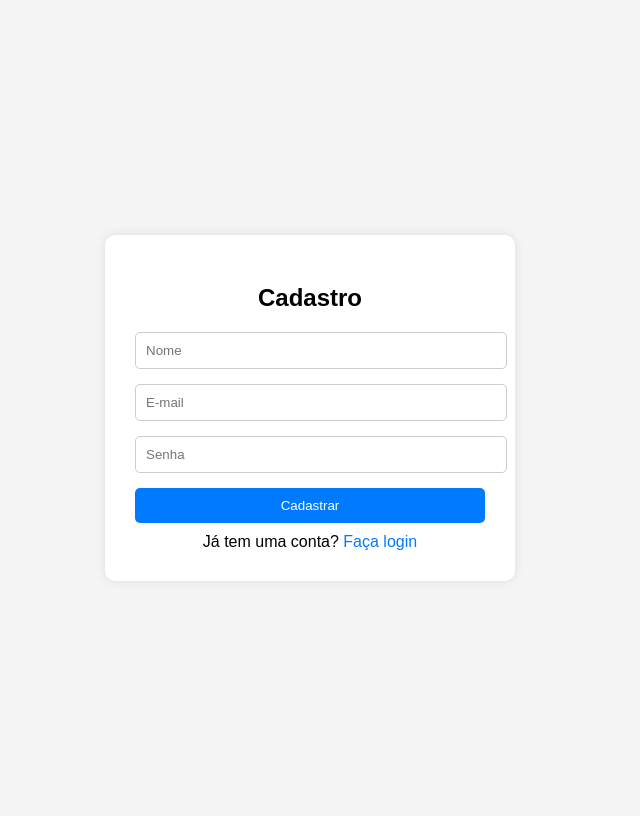
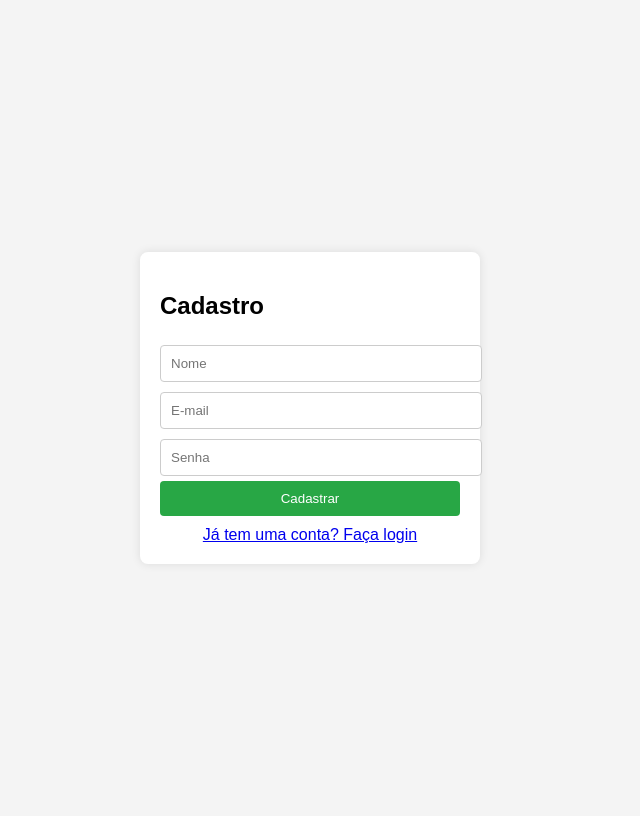
Before and after one commit to Meibuo/Meu-Ponto, a Flask app: page /cadastro in a window 1280 px wide. Shown: the whole page, without its empty margins (330-970 px from the left). Run offline with Flask 3, Linux system fonts and the light colour scheme; parts of the project's set-up code (start-up, migrations or seed data) failed here and were passed over; some libraries are stand-ins or nearby versions.

Commit message:
Add files via upload

```diff
--- a/app.py
+++ b/app.py
@@ -6,10 +6,10 @@ import os
 app = Flask(__name__)
 app.secret_key = os.getenv("SECRET_KEY", "chave-secreta-teste")
 
-# Configuração do banco PostgreSQL (Render)
+# Configuração do banco PostgreSQL
 app.config["SQLALCHEMY_DATABASE_URI"] = os.getenv(
     "DATABASE_URL",
-    "postgresql+psycopg://usuario:senha@host:porta/banco"
+    "postgresql+psycopg://usuario:senha@host:porta/dbname"
 )
 app.config["SQLALCHEMY_TRACK_MODIFICATIONS"] = False
 
@@ -25,16 +25,16 @@ class Usuario(db.Model):
 with app.app_context():
     db.create_all()
 
-# ----------------- ROTAS -----------------
+# =========================
+# Rotas
+# =========================
 
 @app.route("/")
-def home():
-    # Se usuário estiver logado, vai direto para o dashboard
-    if session.get("usuario_id"):
+def index():
+    if "usuario_id" in session:
         return redirect(url_for("dashboard"))
     return redirect(url_for("login"))
 
-# -------- LOGIN --------
 @app.route("/login")
 def login():
     return render_template("login.html")
@@ -45,16 +45,15 @@ def login_post():
     senha = request.form.get("senha")
 
     usuario = Usuario.query.filter_by(email=email).first()
-    if usuario and check_password_hash(usuario.senha, senha):
-        session["usuario_id"] = usuario.id
-        session["usuario_nome"] = usuario.nome
-        flash("Login realizado com sucesso!", "sucesso")
-        return redirect(url_for("dashboard"))
-    else:
-        flash("E-mail ou senha incorretos!", "erro")
+    if not usuario or not check_password_hash(usuario.senha, senha):
+        flash("E-mail ou senha incorretos", "erro")
         return redirect(url_for("login"))
 
-# -------- CADASTRO --------
+    session["usuario_id"] = usuario.id
+    session["usuario_nome"] = usuario.nome
+    flash(f"Bem-vindo, {usuario.nome}!", "sucesso")
+    return redirect(url_for("dashboard"))
+
 @app.route("/cadastro")
 def cadastro():
     return render_template("cadastro.html")
@@ -81,21 +80,21 @@ def registrar():
     flash("Cadastro realizado com sucesso!", "sucesso")
     return redirect(url_for("login"))
 
-# -------- DASHBOARD --------
 @app.route("/dashboard")
 def dashboard():
-    if not session.get("usuario_id"):
-        flash("Faça login para acessar o dashboard.", "erro")
+    if "usuario_id" not in session:
+        flash("Você precisa estar logado para acessar o dashboard.", "erro")
         return redirect(url_for("login"))
-    return render_template("dashboard.html", nome=session.get("usuario_nome"))
+    return f"Olá, {session['usuario_nome']}! Bem-vindo ao Dashboard."
 
-# -------- LOGOUT --------
 @app.route("/logout")
 def logout():
     session.clear()
     flash("Logout realizado com sucesso!", "sucesso")
     return redirect(url_for("login"))
 
-# ----------------- EXECUÇÃO -----------------
+# =========================
+# Run
+# =========================
 if __name__ == "__main__":
     app.run(host="0.0.0.0", port=int(os.getenv("PORT", 5000)))
--- a/templates/cadastro.html
+++ b/templates/cadastro.html
@@ -1,89 +1,38 @@
 <!DOCTYPE html>
-<html lang="pt-br">
+<html lang="pt-BR">
 <head>
     <meta charset="UTF-8">
-    <meta name="viewport" content="width=device-width, initial-scale=1.0">
     <title>Cadastro - Meu Ponto</title>
     <style>
-        body {
-            font-family: Arial, sans-serif;
-            background: #f4f4f4;
-            display: flex;
-            justify-content: center;
-            align-items: center;
-            height: 100vh;
-        }
-        .container {
-            background: #fff;
-            padding: 30px;
-            border-radius: 10px;
-            box-shadow: 0 0 10px rgba(0,0,0,0.1);
-            width: 350px;
-        }
-        h2 {
-            text-align: center;
-            margin-bottom: 20px;
-        }
-        input[type="text"], input[type="email"], input[type="password"] {
-            width: 100%;
-            padding: 10px;
-            margin-bottom: 15px;
-            border-radius: 5px;
-            border: 1px solid #ccc;
-        }
-        button {
-            width: 100%;
-            padding: 10px;
-            background: #007bff;
-            color: #fff;
-            border: none;
-            border-radius: 5px;
-            cursor: pointer;
-        }
-        button:hover {
-            background: #0056b3;
-        }
-        .mensagem {
-            margin-bottom: 15px;
-            padding: 10px;
-            border-radius: 5px;
-        }
-        .sucesso { background-color: #d4edda; color: #155724; }
-        .erro { background-color: #f8d7da; color: #721c24; }
-        .link-login {
-            text-align: center;
-            margin-top: 10px;
-        }
-        .link-login a {
-            color: #007bff;
-            text-decoration: none;
-        }
-        .link-login a:hover {
-            text-decoration: underline;
-        }
+        body { font-family: Arial, sans-serif; background: #f4f4f4; display:flex; justify-content:center; align-items:center; height:100vh; }
+        .container { background:#fff; padding:20px; border-radius:8px; box-shadow:0 0 10px rgba(0,0,0,0.1); width:300px; }
+        input { width:100%; padding:10px; margin:5px 0; border-radius:4px; border:1px solid #ccc; }
+        button { width:100%; padding:10px; background:#28a745; color:#fff; border:none; border-radius:4px; cursor:pointer; }
+        button:hover { background:#1e7e34; }
+        .flash { color:red; margin-bottom:10px; }
+        .link { margin-top:10px; text-align:center; }
     </style>
 </head>
 <body>
     <div class="container">
         <h2>Cadastro</h2>
-
         {% with messages = get_flashed_messages(with_categories=true) %}
-          {% if messages %}
-            {% for category, message in messages %}
-              <div class="mensagem {{ category }}">{{ message }}</div>
-            {% endfor %}
-          {% endif %}
+            {% if messages %}
+                {% for category, message in messages %}
+                    <div class="flash {{ category }}">{{ message }}</div>
+                {% endfor %}
+            {% endif %}
         {% endwith %}
 
-        <form method="POST" action="{{ url_for('registrar') }}">
+        <form action="{{ url_for('registrar') }}" method="POST">
             <input type="text" name="nome" placeholder="Nome" required>
             <input type="email" name="email" placeholder="E-mail" required>
             <input type="password" name="senha" placeholder="Senha" required>
             <button type="submit">Cadastrar</button>
         </form>
 
-        <div class="link-login">
-            Já tem uma conta? <a href="{{ url_for('login') }}">Faça login</a>
+        <div class="link">
+            <a href="{{ url_for('login') }}">Já tem uma conta? Faça login</a>
         </div>
     </div>
 </body>
```
Also changed, not shown: templates/login.html (+16 -67 lines).
